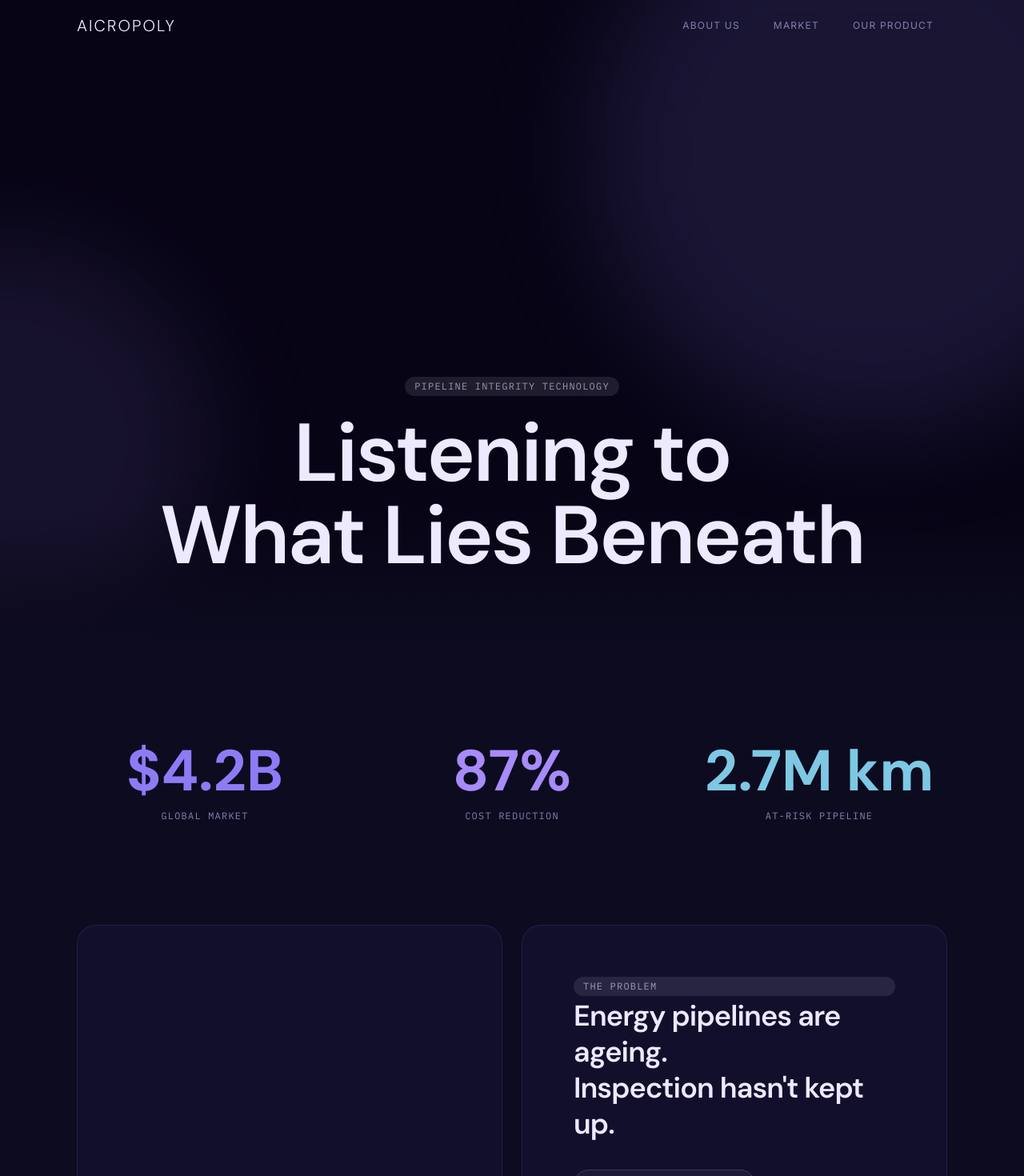
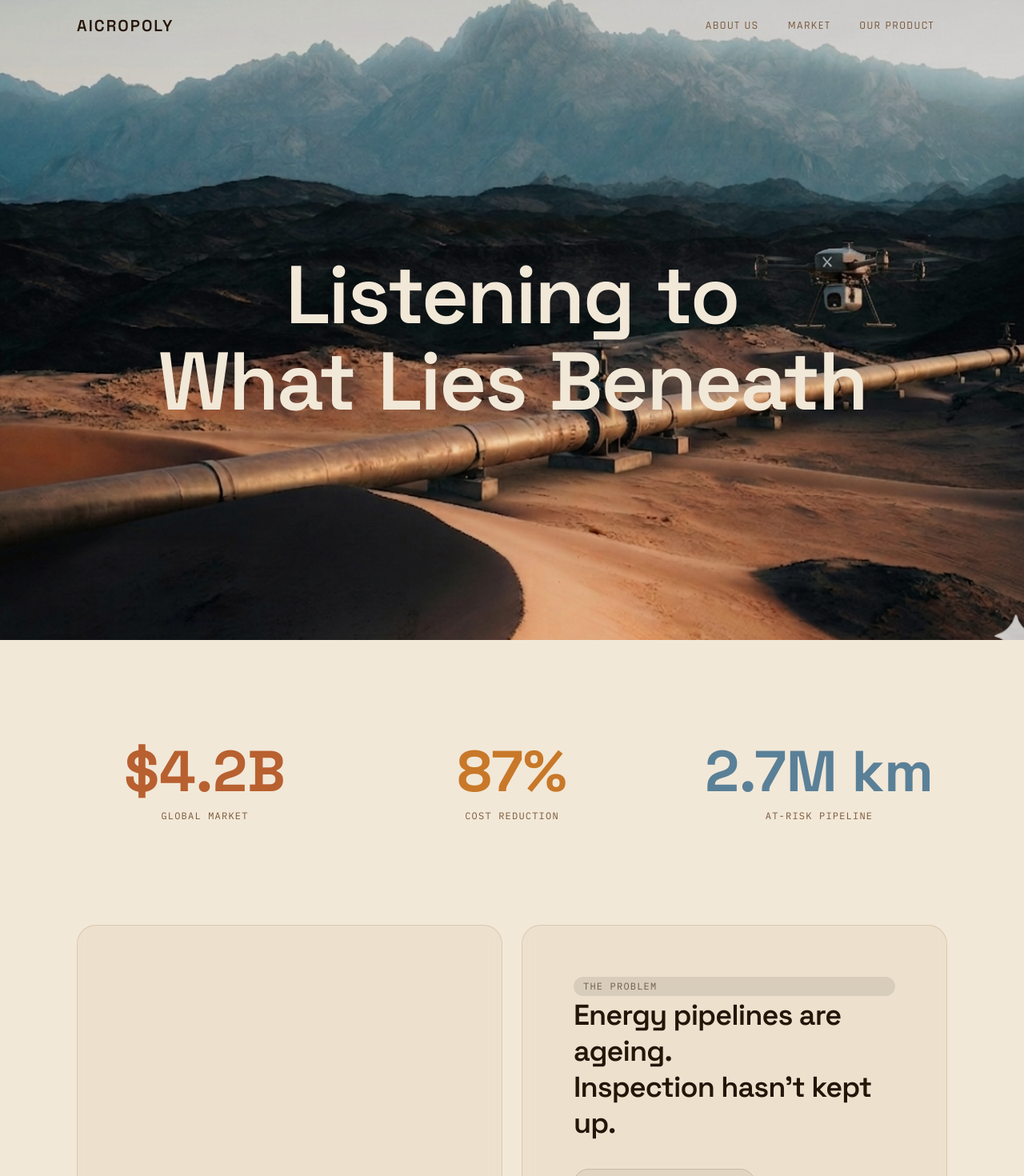
Before and after one commit to AnthenaSu/AIcropoly-website, a React (Vite) app: page / in a window 1280 px wide. Shown: the top 1470 px of the page at 80% size. Built offline with nearby package versions, Linux system fonts and the light colour scheme.

Commit message:
沙漠背景

```diff
--- a/src/App.jsx
+++ b/src/App.jsx
@@ -1,5 +1,6 @@
 import { BrowserRouter as Router, Routes, Route, useLocation } from 'react-router-dom'
 import { useEffect } from 'react'
+import { AnimatePresence, motion } from 'framer-motion'
 import Navbar from './components/Navbar'
 import Footer from './components/Footer'
 import Home from './pages/Home'
@@ -13,17 +14,34 @@ function ScrollToTop() {
   return null
 }
 
+const pageAnim = {
+  initial: { opacity: 0, y: 14 },
+  animate: { opacity: 1, y: 0, transition: { duration: 0.45, ease: [0.22, 1, 0.36, 1] } },
+  exit:    { opacity: 0, y: -10, transition: { duration: 0.25, ease: [0.4, 0, 1, 1] } },
+}
+
+function AnimatedRoutes() {
+  const location = useLocation()
+  return (
+    <AnimatePresence mode="wait">
+      <motion.div key={location.pathname} variants={pageAnim} initial="initial" animate="animate" exit="exit">
+        <Routes location={location}>
+          <Route path="/"        element={<Home />} />
+          <Route path="/about"   element={<AboutUs />} />
+          <Route path="/market"  element={<Market />} />
+          <Route path="/product" element={<Product />} />
+        </Routes>
+      </motion.div>
+    </AnimatePresence>
+  )
+}
+
 export default function App() {
   return (
     <Router>
       <ScrollToTop />
       <Navbar />
-      <Routes>
-        <Route path="/" element={<Home />} />
-        <Route path="/about" element={<AboutUs />} />
-        <Route path="/market" element={<Market />} />
-        <Route path="/product" element={<Product />} />
-      </Routes>
+      <AnimatedRoutes />
       <Footer />
     </Router>
   )
--- /dev/null
+++ b/src/components/CountUp.jsx
@@ -0,0 +1,24 @@
+import { useEffect, useRef, useState } from 'react'
+import { useInView, animate } from 'framer-motion'
+
+export default function CountUp({ to, decimals = 0, prefix = '', suffix = '', duration = 2 }) {
+  const ref = useRef(null)
+  const isInView = useInView(ref, { once: true, margin: '-80px' })
+  const [display, setDisplay] = useState(0)
+
+  useEffect(() => {
+    if (!isInView) return
+    const controls = animate(0, to, {
+      duration,
+      ease: [0.22, 1, 0.36, 1],
+      onUpdate: (v) => setDisplay(parseFloat(v.toFixed(decimals))),
+    })
+    return controls.stop
+  }, [isInView, to, decimals, duration])
+
+  return (
+    <span ref={ref}>
+      {prefix}{decimals > 0 ? display.toFixed(decimals) : display}{suffix}
+    </span>
+  )
+}
--- a/src/components/Navbar.jsx
+++ b/src/components/Navbar.jsx
@@ -1,9 +1,10 @@
 import { useState, useEffect } from 'react'
 import { Link, useLocation } from 'react-router-dom'
+import { motion } from 'framer-motion'
 
 const NAV_LINKS = [
-  { to: '/about', label: 'About Us' },
-  { to: '/market', label: 'Market' },
+  { to: '/about',   label: 'About Us' },
+  { to: '/market',  label: 'Market' },
   { to: '/product', label: 'Our Product' },
 ]
 
@@ -29,25 +30,33 @@ export default function Navbar() {
       <div className="max-w-7xl mx-auto px-12 md:px-24 h-16 flex items-center justify-between">
         <Link
           to="/"
-          className="font-display font-light text-xl tracking-widest uppercase text-fg hover:text-buckram transition-colors duration-300"
+          className="font-hero font-semibold text-xl tracking-widest uppercase text-fg hover:text-buckram transition-colors duration-300"
         >
           AIcropoly
         </Link>
 
-        <div className="hidden md:flex items-center gap-2">
-          {NAV_LINKS.map(({ to, label }) => (
+        <div className="hidden md:flex items-center gap-1">
+          {NAV_LINKS.map(({ to, label }) => {
+            const active = location.pathname === to
+            return (
               <Link
                 key={to}
                 to={to}
-              className={`font-body text-xs tracking-widest uppercase transition-all duration-300 px-4 py-2 rounded-full border backdrop-blur-sm ${
-                location.pathname === to
-                  ? 'text-fg bg-fg/10 border-fg/20'
-                  : 'text-fg-muted border-transparent hover:text-fg hover:bg-fg/5 hover:border-fg/15'
+                className={`relative font-nav font-medium text-sm tracking-widest uppercase px-4 py-2 transition-colors duration-300 ${
+                  active ? 'text-buckram' : 'text-fg-muted hover:text-fg'
                 }`}
               >
-              {label}
+                {active && (
+                  <motion.span
+                    layoutId="navPill"
+                    className="absolute inset-0 rounded-full bg-buckram/10 border border-buckram/30"
+                    transition={{ type: 'spring', stiffness: 380, damping: 30 }}
+                  />
+                )}
+                <span className="relative z-10">{label}</span>
               </Link>
-          ))}
+            )
+          })}
         </div>
 
         <button
@@ -64,7 +73,9 @@ export default function Navbar() {
       <div className={`md:hidden overflow-hidden transition-all duration-300 ${menuOpen ? 'max-h-48 border-b border-border' : 'max-h-0'} bg-parchment/95 backdrop-blur-xl`}>
         <div className="px-8 py-6 flex flex-col gap-6">
           {NAV_LINKS.map(({ to, label }) => (
-            <Link key={to} to={to} className="font-body text-xs tracking-widest uppercase text-fg-muted hover:text-fg transition-colors">
+            <Link key={to} to={to} className={`font-nav font-medium text-sm tracking-widest uppercase transition-colors ${
+              location.pathname === to ? 'text-buckram' : 'text-fg-muted hover:text-fg'
+            }`}>
               {label}
             </Link>
           ))}
--- a/src/index.css
+++ b/src/index.css
@@ -1,43 +1,73 @@
-@import url('https://fonts.googleapis.com/css2?family=DM+Sans:ital,wght@0,300;0,400;0,500;0,600;0,700;1,300&family=Inter:wght@300;400;500&family=IBM+Plex+Mono:wght@400;500&display=swap');
+@import url('https://fonts.googleapis.com/css2?family=Space+Grotesk:wght@300;400;500;600;700&family=Rajdhani:wght@400;500;600;700&family=Exo+2:wght@300;400;500;600;700&family=IBM+Plex+Mono:wght@400;500&display=swap');
 
 @import "tailwindcss";
 
 @theme {
-  /* ── Dark deep-space palette ── */
-  --color-parchment: #0D0B1F;   /* page background */
-  --color-card: #161336;         /* card / panel surface */
-  --color-border: #2E2860;       /* subtle borders */
+  /* ── Desert light palette — matched to photo ── */
+  --color-parchment: #F2E8D8;   /* page background — warm sand */
+  --color-card: #EADDc8;         /* card / panel — lighter dune */
+  --color-border: #D0B898;       /* borders — sun-bleached clay */
 
-  --color-ink: #070415;          /* deepest dark — used for alt sections */
-  --color-ink-muted: #7A75A8;
+  --color-ink: #140E08;          /* hero bg before image loads */
+  --color-ink-muted: #8A6A48;
 
-  /* fg tokens: primary readable text on dark bg */
-  --color-fg: #EDE9FF;
-  --color-fg-muted: #8480B0;
+  /* fg tokens — dark warm rock on sandy bg */
+  --color-fg: #251508;
+  --color-fg-muted: #7A5838;
 
-  /* accent palette — violet / purple family */
-  --color-buckram: #8B7CF6;
-  --color-buckram-dark: #6D5CE8;
-  --color-ruskin: #A78BFA;
-  --color-ruskin-dark: #7C3AED;
-  --color-bunglehouse: #7EC8E3;
-  --color-bunglehouse-dark: #4BAECF;
-  --color-roycroft: #F472B6;
+  /* accent palette — pulled from photo */
+  --color-buckram: #B86030;      /* terracotta dune */
+  --color-buckram-dark: #974E22;
+  --color-ruskin: #C87828;       /* golden ochre sand */
+  --color-ruskin-dark: #A86018;
+  --color-bunglehouse: #5A8098;  /* distant mountain haze */
+  --color-bunglehouse-dark: #406878;
+  --color-roycroft: #7A4828;     /* deep dune shadow */
 
-  --color-primary: #8B7CF6;
-  --color-primary-dark: #6D5CE8;
+  --color-primary: #B86030;
+  --color-primary-dark: #974E22;
 
-  --color-accent: #F472B6;
-  --color-accent-dark: #DB2777;
+  --color-accent: #C87828;
+  --color-accent-dark: #A86018;
 
-  --color-secondary: #A78BFA;
-  --color-secondary-dark: #7C3AED;
+  --color-secondary: #5A8098;
+  --color-secondary-dark: #406878;
 
-  --font-display: 'DM Sans', sans-serif;
-  --font-body: 'Inter', sans-serif;
+  --font-logo: 'Eurostile', 'Exo 2', sans-serif;
+  --font-hero: 'Space Grotesk', sans-serif;
+  --font-nav: 'Rajdhani', sans-serif;
+  --font-display: 'Space Grotesk', sans-serif;
+  --font-body: 'Space Grotesk', sans-serif;
   --font-mono: 'IBM Plex Mono', monospace;
 }
 
+
+@keyframes card-scan {
+  from { transform: translateX(-160%) skewX(-18deg); }
+  to   { transform: translateX(220%)  skewX(-18deg); }
+}
+
+.card-glow {
+  position: relative;
+  overflow: hidden;
+}
+.card-glow::after {
+  content: '';
+  position: absolute;
+  inset: 0;
+  background: linear-gradient(
+    105deg,
+    transparent 35%,
+    rgba(200, 112, 64, 0.13) 50%,
+    rgba(232, 168, 64, 0.08) 55%,
+    transparent 65%
+  );
+  transform: translateX(-160%) skewX(-18deg);
+  pointer-events: none;
+}
+.card-glow:hover::after {
+  animation: card-scan 0.7s ease forwards;
+}
 
 @layer base {
   * {
@@ -54,8 +84,8 @@
     font-family: var(--font-body);
     background-color: var(--color-parchment);
     background-image:
-      radial-gradient(ellipse at 15% 40%, #1D1145 0%, transparent 60%),
-      radial-gradient(ellipse at 85% 80%, #0E0B35 0%, transparent 50%);
+      radial-gradient(ellipse at 20% 50%, #EAD8B8 0%, transparent 55%),
+      radial-gradient(ellipse at 80% 80%, #E8DCC8 0%, transparent 50%);
     background-attachment: fixed;
     color: var(--color-fg);
     -webkit-font-smoothing: antialiased;
--- a/src/pages/Home.jsx
+++ b/src/pages/Home.jsx
@@ -1,10 +1,27 @@
-import { motion } from 'framer-motion'
+import { useRef } from 'react'
+import { motion, useScroll, useTransform } from 'framer-motion'
 import { Link } from 'react-router-dom'
+import desertBg from '../assets/desert.jpg'
+import CountUp from '../components/CountUp'
 
 const rise = (delay = 0) => ({
   hidden: { opacity: 0, y: 24 },
   visible: { opacity: 1, y: 0, transition: { delay, duration: 0.8, ease: [0.22, 1, 0.36, 1] } },
 })
+
+function WordReveal({ text, delay = 0 }) {
+  return text.split(' ').map((word, i) => (
+    <motion.span
+      key={i}
+      initial={{ opacity: 0, y: 22, filter: 'blur(6px)' }}
+      animate={{ opacity: 1, y: 0, filter: 'blur(0px)' }}
+      transition={{ delay: delay + i * 0.09, duration: 0.65, ease: [0.22, 1, 0.36, 1] }}
+      className="inline-block mr-[0.28em] last:mr-0"
+    >
+      {word}
+    </motion.span>
+  ))
+}
 
 function Tag({ children, color = 'buckram' }) {
   const styles = {
@@ -22,7 +39,7 @@ function Tag({ children, color = 'buckram' }) {
 
 function ImgCard({ label, className = '', children }) {
   return (
-    <div className={`relative overflow-hidden rounded-3xl group bg-card/60 backdrop-blur-sm border border-border/60 ${className}`}>
+    <div className={`card-glow relative overflow-hidden rounded-3xl group bg-card/60 backdrop-blur-sm border border-border/60 ${className}`}>
       <div className="absolute bottom-5 left-5">
         <p className="font-mono text-xs text-fg-muted/40 tracking-widest uppercase">{label}</p>
       </div>
@@ -35,40 +52,52 @@ const WRAP = 'max-w-7xl mx-auto px-12 md:px-24'
 const sy = { paddingTop: '8rem', paddingBottom: '8rem' }
 const sb = { paddingBottom: '8rem' }
 
+const METRICS = [
+  { to: 4.2,  decimals: 1, prefix: '$', suffix: 'B',    label: 'Global market',    color: 'text-buckram' },
+  { to: 87,   decimals: 0, prefix: '',  suffix: '%',    label: 'Cost reduction',   color: 'text-ruskin' },
+  { to: 2.7,  decimals: 1, prefix: '',  suffix: 'M km', label: 'At-risk pipeline', color: 'text-bunglehouse' },
+]
+
 export default function Home() {
+  const heroRef = useRef(null)
+  const { scrollY } = useScroll()
+  const imgY = useTransform(scrollY, [0, 700], [0, 120])
+
   return (
     <main className="bg-parchment">
 
       {/* ── Hero ── */}
-      <section className="relative h-screen w-full overflow-hidden">
-        <div className="absolute inset-0 bg-ink" />
-        <div className="absolute -right-40 -top-40 w-[700px] h-[700px] rounded-full bg-buckram/20 blur-3xl" />
-        <div className="absolute -left-60 bottom-0 w-[500px] h-[500px] rounded-full bg-ruskin/15 blur-3xl" />
-        <div className="absolute inset-0 bg-ink/30" />
-        <div className="absolute inset-x-0 bottom-0 h-40 bg-gradient-to-b from-transparent to-parchment" />
-        <div className="absolute inset-x-0 bottom-20 flex flex-col items-center text-center px-8 sm:px-12">
-          <motion.div variants={rise(0.15)} initial="hidden" animate="visible" className="mb-5">
+      <section ref={heroRef} className="relative h-screen w-full overflow-hidden">
+        <motion.img
+          src={desertBg}
+          alt=""
+          style={{ y: imgY }}
+          className="absolute inset-0 w-full h-[115%] -top-[8%] object-cover object-center"
+        />
+        <div className="absolute inset-0 bg-gradient-to-b from-ink/20 via-ink/10 to-transparent" />
+        <div className="absolute inset-0 flex flex-col items-center justify-center text-center px-8 sm:px-12">
+          <motion.div
+            initial={{ opacity: 0, y: 12 }} animate={{ opacity: 1, y: 0 }}
+            transition={{ delay: 0.1, duration: 0.6 }}
+            className="mb-5"
+          >
             <Tag color="fg">Pipeline Integrity Technology</Tag>
           </motion.div>
-          <motion.h1
-            variants={rise(0.3)} initial="hidden" animate="visible"
-            className="font-display font-semibold text-fg text-[clamp(3rem,8vw,8rem)] leading-[1] tracking-tight max-w-4xl"
-          >
-            Listening to<br />What Lies Beneath
-          </motion.h1>
+          <h1 className="font-hero font-semibold text-[#F2E8D8] text-[clamp(3rem,8vw,8rem)] leading-[1.05] tracking-tight max-w-4xl">
+            <span className="block"><WordReveal text="Listening to" delay={0.25} /></span>
+            <span className="block"><WordReveal text="What Lies Beneath" delay={0.5} /></span>
+          </h1>
         </div>
       </section>
 
       {/* ── Metrics ── */}
       <section className={WRAP} style={sy}>
         <div className="grid grid-cols-3 gap-8 md:gap-16 text-center">
-          {[
-            { val: '$4.2B',   label: 'Global market',    color: 'text-buckram' },
-            { val: '87%',     label: 'Cost reduction',   color: 'text-ruskin' },
-            { val: '2.7M km', label: 'At-risk pipeline', color: 'text-bunglehouse' },
-          ].map(({ val, label, color }, i) => (
+          {METRICS.map(({ to, decimals, prefix, suffix, label, color }, i) => (
             <motion.div key={i} variants={rise(i * 0.1)} initial="hidden" whileInView="visible" viewport={{ once: true }}>
-              <p className={`font-display font-bold text-5xl md:text-7xl leading-none mb-3 ${color}`}>{val}</p>
+              <p className={`font-display font-bold text-5xl md:text-7xl leading-none mb-3 ${color}`}>
+                <CountUp to={to} decimals={decimals} prefix={prefix} suffix={suffix} />
+              </p>
               <p className="font-mono text-xs tracking-widest uppercase text-fg-muted">{label}</p>
             </motion.div>
           ))}
@@ -82,7 +111,7 @@ export default function Home() {
           className="grid md:grid-cols-2 gap-6 items-stretch"
         >
           <ImgCard label="Pipeline failure / corrosion visual" className="aspect-[4/5] md:aspect-auto min-h-[400px]" />
-          <div className="bg-card/60 backdrop-blur-sm border border-border/60 rounded-3xl flex flex-col justify-between p-10 sm:p-12 md:p-16 min-h-[400px]">
+          <div className="card-glow bg-card/60 backdrop-blur-sm border border-border/60 rounded-3xl flex flex-col justify-between p-10 sm:p-12 md:p-16 min-h-[400px]">
             <Tag color="fg">The Problem</Tag>
             <div>
               <p className="font-display font-semibold text-fg text-3xl md:text-4xl leading-tight mb-10 tracking-tight">
--- a/src/pages/Market.jsx
+++ b/src/pages/Market.jsx
@@ -1,5 +1,6 @@
 import { motion } from 'framer-motion'
 import { Link } from 'react-router-dom'
+import CountUp from '../components/CountUp'
 
 const rise = (delay = 0) => ({
   hidden: { opacity: 0, y: 24 },
@@ -13,6 +14,7 @@ function Tag({ children, color = 'buckram' }) {
     bunglehouse:'bg-bunglehouse/15 text-bunglehouse',
     fg:         'bg-fg/10 text-fg/60',
     muted:      'bg-fg/5 text-fg-muted',
+    sand:       'bg-[#F2E8D8]/10 text-[#F2E8D8]/70',
   }
   return (
     <span className={`inline-block font-mono text-xs tracking-widest uppercase px-3 py-1 rounded-full ${styles[color]}`}>
@@ -58,14 +60,13 @@ export default function Market() {
         <div className="absolute inset-0 bg-ink" />
         <div className="absolute -left-60 top-20 w-[700px] h-[700px] rounded-full bg-buckram/20 blur-3xl" />
         <div className="absolute right-0 bottom-0 w-[500px] h-[500px] rounded-full bg-ruskin/15 blur-3xl" />
-        <div className="absolute inset-x-0 bottom-0 h-40 bg-gradient-to-b from-transparent to-parchment" />
-        <div className="absolute inset-x-0 bottom-24 flex flex-col items-center text-center px-8">
+        <div className="absolute inset-0 flex flex-col items-center justify-center text-center px-8">
           <motion.div variants={rise(0.15)} initial="hidden" animate="visible" className="mb-8">
-            <Tag color="fg">Market Research</Tag>
+            <Tag color="sand">Market Research</Tag>
           </motion.div>
           <motion.h1
             variants={rise(0.3)} initial="hidden" animate="visible"
-            className="font-display font-semibold text-fg text-[clamp(2.4rem,6vw,6.5rem)] leading-[1.02] tracking-tight max-w-4xl"
+            className="font-display font-semibold text-[#F2E8D8] text-[clamp(2.4rem,6vw,6.5rem)] leading-[1.02] tracking-tight max-w-4xl"
           >
             37,000 km of hydrogen pipelines. Zero inspection solutions.
           </motion.h1>
@@ -106,11 +107,11 @@ export default function Market() {
         <div className={`relative ${WRAP}`}>
           <motion.div variants={rise()} initial="hidden" whileInView="visible" viewport={{ once: true }}
             className="mb-20 text-center">
-            <Tag color="fg">Why Now</Tag>
+            <Tag color="sand">Why Now</Tag>
           </motion.div>
           <motion.p
             variants={rise(0.1)} initial="hidden" whileInView="visible" viewport={{ once: true }}
-            className="font-display font-semibold text-fg text-[clamp(2rem,4vw,4rem)] leading-tight tracking-tight text-center mb-24 max-w-3xl mx-auto"
+            className="font-display font-semibold text-[#F2E8D8] text-[clamp(2rem,4vw,4rem)] leading-tight tracking-tight text-center mb-24 max-w-3xl mx-auto"
           >
             The infrastructure is being built. The safety standard is blank.
           </motion.p>
@@ -121,10 +122,10 @@ export default function Market() {
               { tag: 'Infrastructure Gap',title: '37,000 km planned, <6% funded', note: 'Design-stage window: 2025–2028.' },
             ].map((item, i) => (
               <motion.div key={i} variants={rise(i * 0.1)} initial="hidden" whileInView="visible" viewport={{ once: true }}
-                className="bg-fg/5 backdrop-blur-sm border border-fg/10 rounded-2xl p-8 hover:-translate-y-1 transition-all duration-500">
-                <Tag color="fg">{item.tag}</Tag>
-                <p className="font-display font-semibold text-fg text-2xl mt-8 mb-4 leading-snug tracking-tight">{item.title}</p>
-                <p className="font-mono text-xs text-fg/35 tracking-wide">{item.note}</p>
+                className="bg-[#F2E8D8]/5 backdrop-blur-sm border border-[#F2E8D8]/10 rounded-2xl p-8 hover:-translate-y-1 transition-all duration-500">
+                <Tag color="sand">{item.tag}</Tag>
+                <p className="font-display font-semibold text-[#F2E8D8] text-2xl mt-8 mb-4 leading-snug tracking-tight">{item.title}</p>
+                <p className="font-mono text-xs text-[#F2E8D8]/40 tracking-wide">{item.note}</p>
               </motion.div>
             ))}
           </div>
@@ -141,13 +142,15 @@ export default function Market() {
           </motion.div>
           <div className="grid grid-cols-1 md:grid-cols-3 gap-16 text-center">
             {[
-              { label: 'TAM', sub: 'Total Addressable', val: '$27.2B', note: 'Global H₂ pipeline market by 2035 · CAGR 60%' },
-              { label: 'SAM', sub: 'Serviceable',       val: '$4.5B',  note: '15,000–20,000 km suited for drone deployment' },
-              { label: 'SOM', sub: 'Obtainable (3 yr)', val: 'A$9M',   note: 'Australia: AGIG · Jemena · ATCO' },
+              { label: 'TAM', sub: 'Total Addressable', to: 27.2, decimals: 1, prefix: '$',  suffix: 'B', note: 'Global H₂ pipeline market by 2035 · CAGR 60%' },
+              { label: 'SAM', sub: 'Serviceable',       to: 4.5,  decimals: 1, prefix: '$',  suffix: 'B', note: '15,000–20,000 km suited for drone deployment' },
+              { label: 'SOM', sub: 'Obtainable (3 yr)', to: 9,    decimals: 0, prefix: 'A$', suffix: 'M', note: 'Australia: AGIG · Jemena · ATCO' },
             ].map((m, i) => (
               <motion.div key={i} variants={rise(i * 0.12)} initial="hidden" whileInView="visible" viewport={{ once: true }}>
                 <Tag>{m.label} · {m.sub}</Tag>
-                <p className="font-display font-bold text-fg text-[clamp(4rem,8vw,8rem)] mt-10 mb-6 leading-none tracking-tight">{m.val}</p>
+                <p className="font-display font-bold text-fg text-[clamp(4rem,8vw,8rem)] mt-10 mb-6 leading-none tracking-tight">
+                  <CountUp to={m.to} decimals={m.decimals} prefix={m.prefix} suffix={m.suffix} />
+                </p>
                 <p className="font-mono text-xs text-fg-muted/50 tracking-wide">{m.note}</p>
               </motion.div>
             ))}
@@ -210,11 +213,11 @@ export default function Market() {
         <div className="absolute -left-40 -top-40 w-[500px] h-[500px] rounded-full bg-fg/10 blur-3xl" />
         <div className={`text-center relative ${WRAP}`}>
           <motion.div variants={rise()} initial="hidden" whileInView="visible" viewport={{ once: true }} className="mb-20">
-            <Tag color="fg">Value Proposition</Tag>
+            <Tag color="sand">Value Proposition</Tag>
           </motion.div>
           <motion.p
             variants={rise(0.1)} initial="hidden" whileInView="visible" viewport={{ once: true }}
-            className="font-display font-bold text-fg text-[clamp(3rem,7vw,7rem)] leading-[1.0] tracking-tight"
+            className="font-display font-bold text-[#F2E8D8] text-[clamp(3rem,7vw,7rem)] leading-[1.0] tracking-tight"
           >
             Detects &lt;1mm cracks.<br />Zero downtime.<br />No contact required.
           </motion.p>
```
Also changed, not shown: src/components/Footer.jsx (+8 -12 lines), src/pages/AboutUs.jsx (+5 -6 lines), src/pages/Product.jsx (+5 -6 lines), src/assets/desert.jpg (added), 1 other file (tests, documents, lock files or other folders). Lines whose indentation alone changed are shown as unchanged.
